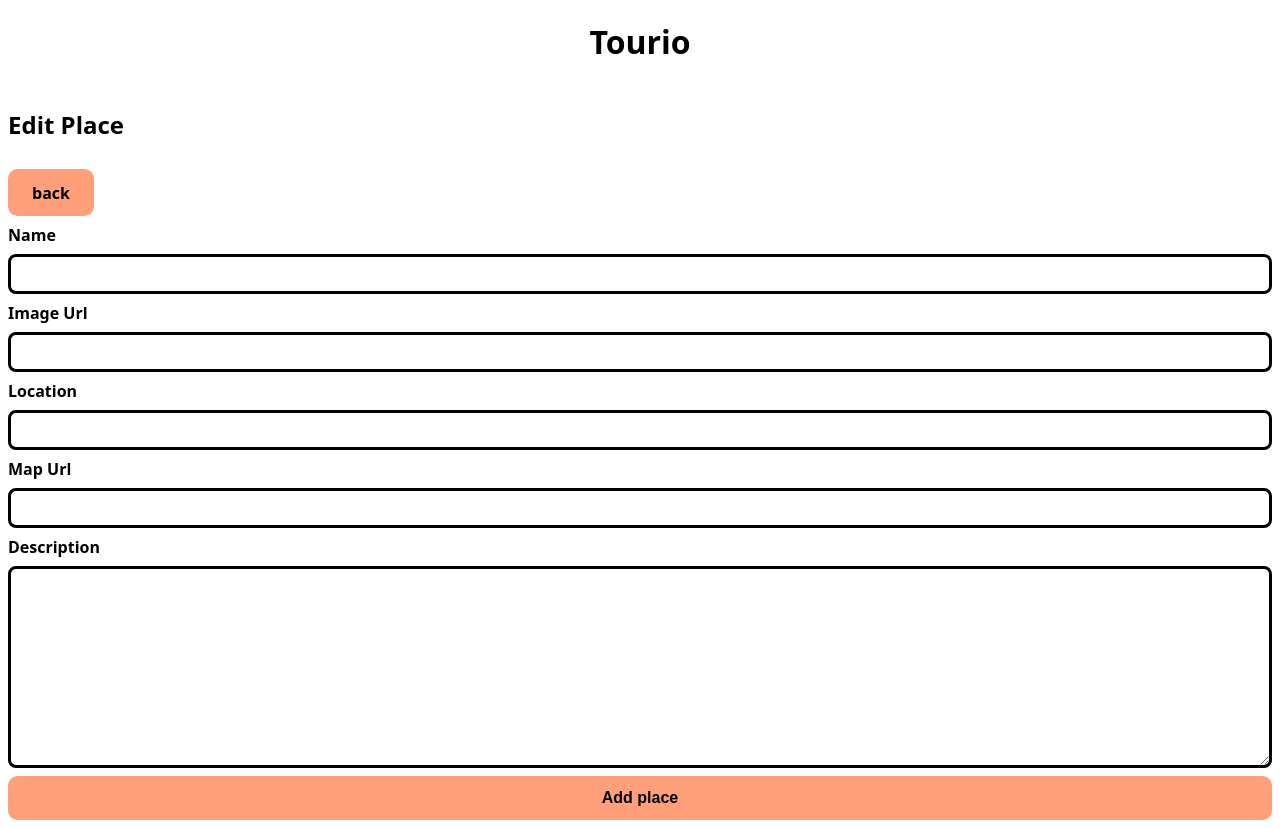
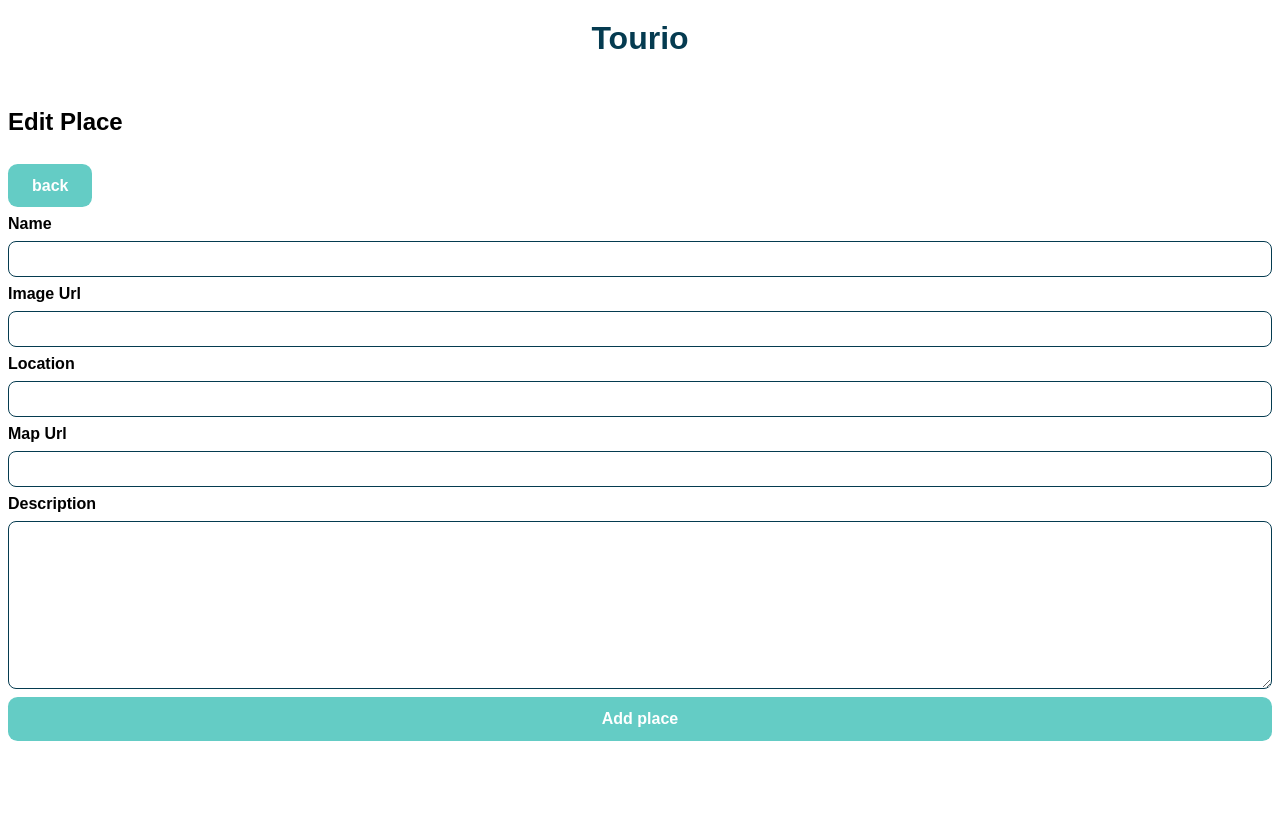
Before and after one commit to svetlivaksevski/Svetli-Philip-tourio-app, a Next.js app: page /places/1/edit in a window 1280 px wide. After the commit the page ends 800 px from the top, so only its background shows below. Built offline with nearby package versions, Linux system fonts and the light colour scheme; no server answers; the database is empty.

Commit message:
Add styling

```diff
--- a/components/Card.js
+++ b/components/Card.js
@@ -3,7 +3,7 @@
 import { StyledImage } from "./StyledImage.js";
 
 const Article = styled.article`
-  border: 5px solid black;
+  border: 1px solid black;
   border-radius: 0.8rem;
   padding: 0.5rem;
 `;
--- a/components/Comments.js
+++ b/components/Comments.js
@@ -7,7 +7,7 @@
     display: flex;
     flex-direction: column;
     align-items: center;
-    border: 5px solid black;
+    border: 1px solid black;
     border-radius: 0.8rem;
     padding: 0.5rem;
     text-align: center;
--- a/components/Form.js
+++ b/components/Form.js
@@ -9,13 +9,13 @@
 export const Input = styled.input`
   padding: 0.5rem;
   font-size: inherit;
-  border: 3px solid black;
+  border: 1px solid #053b50;
   border-radius: 0.5rem;
 `;
 
 export const Textarea = styled.textarea`
   font-family: inherit;
-  border: 3px solid black;
+  border: 1px solid #053b50;
   border-radius: 0.5rem;
   padding: 0.5rem;
 `;
--- a/components/StyledButton.js
+++ b/components/StyledButton.js
@@ -1,10 +1,10 @@
 import styled, { css } from "styled-components";
 
 export const StyledButton = styled.button`
-  background-color: lightsalmon;
+  background-color: #64ccc5;
   padding: 0.8rem;
   border-radius: 0.6rem;
-  color: black;
+  color: white;
   text-decoration: none;
   font-weight: bold;
   border: none;
@@ -13,7 +13,7 @@
   ${({ variant }) =>
     variant === "delete" &&
     css`
-      background-color: firebrick;
+      background-color: #053b50;
       color: white;
     `}
 `;
--- a/components/StyledImage.js
+++ b/components/StyledImage.js
@@ -3,4 +3,5 @@
 
 export const StyledImage = styled(Image)`
   object-fit: cover;
+  border-radius: 0.6rem;
 `;
--- a/components/StyledLink.js
+++ b/components/StyledLink.js
@@ -1,10 +1,10 @@
 import styled, { css } from "styled-components";
 
 export const StyledLink = styled.a`
-  background-color: lightsalmon;
+  background-color: #64ccc5;
   padding: 0.8rem 1.5rem;
   border-radius: 0.6rem;
-  color: black;
+  color: white;
   text-decoration: none;
   font-weight: bold;
 
@@ -19,6 +19,6 @@
     css`
       text-align: center;
       background-color: white;
-      border: 3px solid lightsalmon;
+      border: 3px solid #64ccc5;
     `}
 `;
--- a/components/TitleBar.js
+++ b/components/TitleBar.js
@@ -8,6 +8,7 @@
   background-color: white;
   margin: 0;
   padding: 20px;
+  color: #053b50;
   text-align: center;
   z-index: 1;
 `;
--- a/pages/places/[id]/index.js
+++ b/pages/places/[id]/index.js
@@ -25,8 +25,9 @@
 
 const StyledLocationLink = styled(StyledLink)`
   text-align: center;
-  background-color: white;
-  border: 3px solid lightsalmon;
+  background-color: #eeeeee;
+  color: #053b50;
+  border: 1px solid #053b50;
 `;
 
 export default function DetailsPage() {
--- a/styles.js
+++ b/styles.js
@@ -1,5 +1,4 @@
 import { createGlobalStyle } from "styled-components";
-
 export default createGlobalStyle`
   *,
   *::before,
@@ -9,6 +8,6 @@
 
   body {
     margin: 0;
-    font-family: system-ui;
+    font-family: "Figtree", sans-serif;
   }
 `;
```
